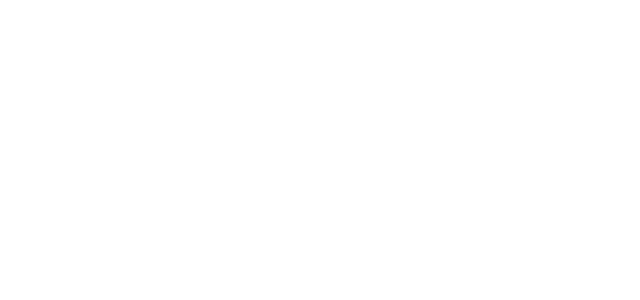
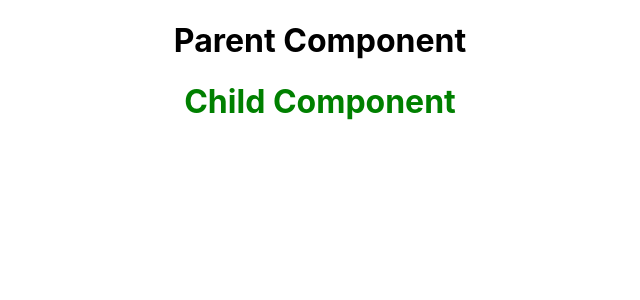
Before and after one commit to shafeenashaikh/React-Programs, a React (Create React App) app: page / in a window 1280 px wide. Shown: the top 300 px of the page, without its empty margins (320-960 px from the left). Built offline with nearby package versions, Linux system fonts and the light colour scheme.

Commit message:
pasiing data from parent to child component using ContextAPI

```diff
--- a/src/App.js
+++ b/src/App.js
@@ -20,15 +20,17 @@
 import HoverCounter from './components/HoverCounter';
 import componentC from './components/ComponentC';
 import { UserProvider } from './components/userContext';
+import Parent from './ContextAPI/Parent';
 
 function App() {
   return (
     <div className="App">
-  <UserProvider>
+      <Parent/>
+  {/* <UserProvider>
           <componentC  value="Bruce"/>
-  </UserProvider>
-     {/* <Counter/>
-     <HoverCounter/> */}
+  </UserProvider> */}
+     {/* <Counter/> */}
+     {/* <HoverCounter/> */}
       {/* <FocusInput/> */}
       {/* <RefDemo/> */}
       {/* <Useeffect/> */}
--- /dev/null
+++ b/src/ContextAPI/Child.js
@@ -0,0 +1,14 @@
+import React,{useContext} from "react";
+import { GlobalInfo } from "./Parent";
+
+function Child(){
+
+    const {appColor} = useContext(GlobalInfo);
+    console.log("appcolor",appColor)
+    return(
+        <div>
+            <h1 style={{color:appColor}}>Child Component</h1>
+        </div>
+    )
+}
+export default Child
--- /dev/null
+++ b/src/ContextAPI/Parent.js
@@ -0,0 +1,17 @@
+import React,{createContext, useState} from "react";
+import Child from "./Child";
+
+export const GlobalInfo = createContext();
+
+function Parent(){
+    const [color,setColor] = useState('green')
+    return(
+        <GlobalInfo.Provider value={{appColor:color}}>
+        <div>
+            <h1>Parent Component</h1>
+            <Child/>
+        </div>
+        </GlobalInfo.Provider>
+    )
+}
+export default Parent
```
